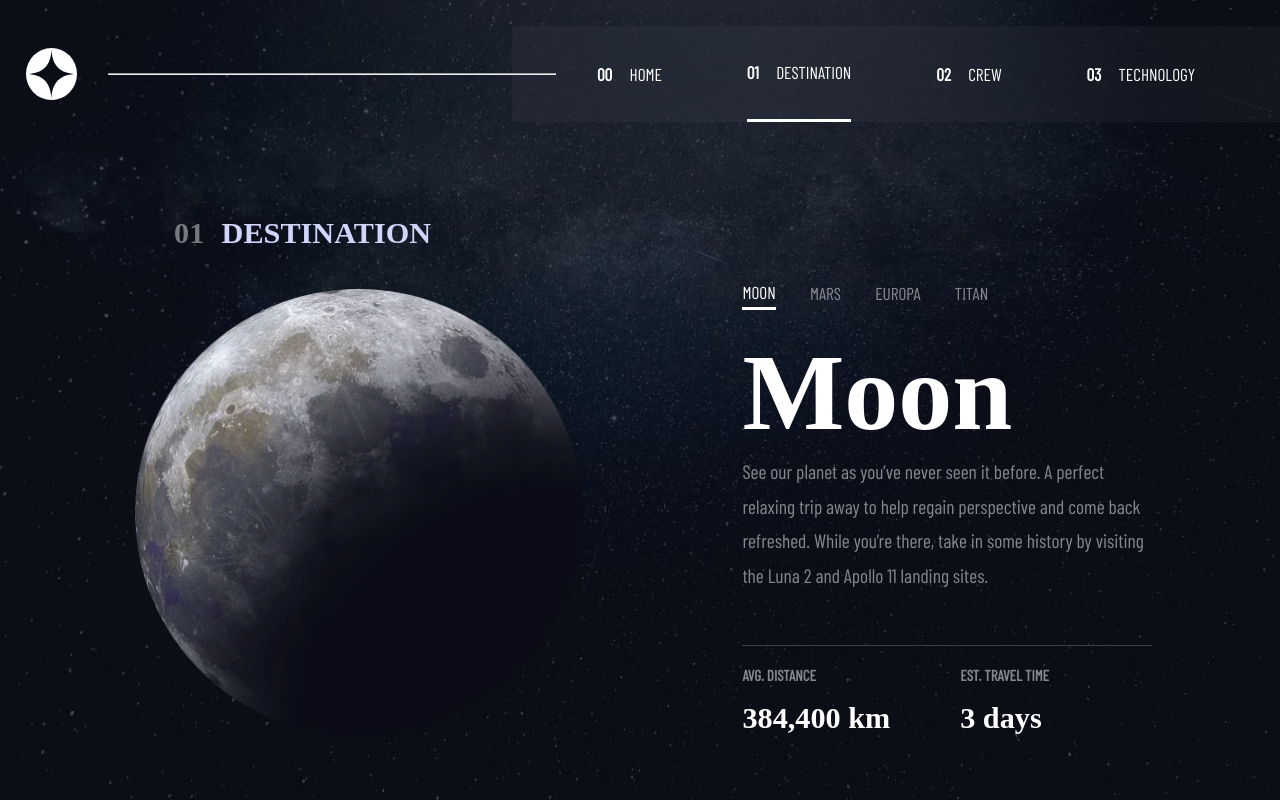
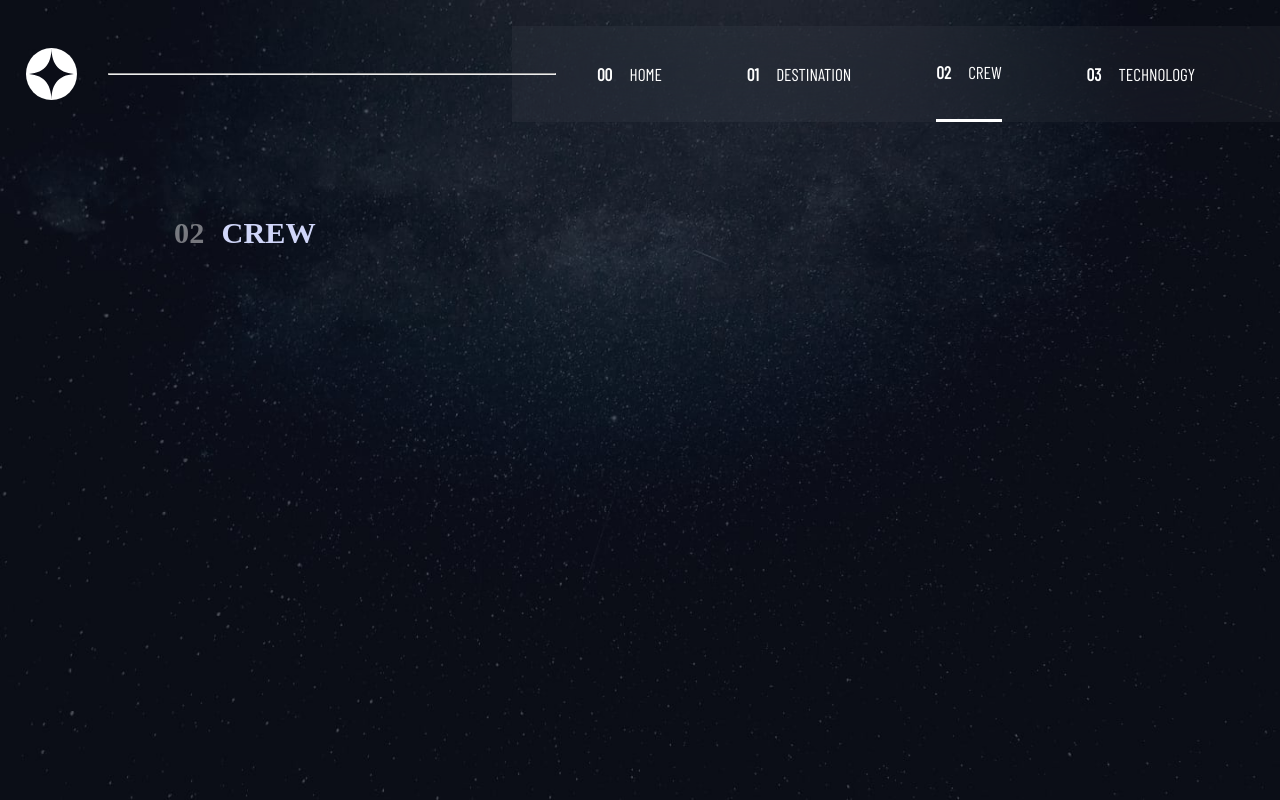
Before and after one commit to remcoj89/space-project, a website: page views/crew.html in a window 1280 px wide. Drawn offline with nearby package versions, Linux system fonts and the light colour scheme; a web font is replaced by a local one.

Commit message:
changed active class on crew and technology views

```diff
--- a/views/crew.html
+++ b/views/crew.html
@@ -18,8 +18,8 @@
       <div class="nav-bar__right">
         <ul class="nav-list">
           <li class="nav-item"><a href="../index.html"class="nav-item__link"><span class="nav-item__link--number">00</span>HOME</a></li>
-          <li class="nav-item active"><a href="./destination.html"class="nav-item__link"><span class="nav-item__link--number">01</span>DESTINATION</a></li>
-          <li class="nav-item"><a href="./crew.html"class="nav-item__link"><span class="nav-item__link--number">02</span>CREW</a></li>
+          <li class="nav-item"><a href="./destination.html"class="nav-item__link"><span class="nav-item__link--number">01</span>DESTINATION</a></li>
+          <li class="nav-item active"><a href="./crew.html"class="nav-item__link"><span class="nav-item__link--number">02</span>CREW</a></li>
           <li class="nav-item"><a href="./technology.html"class="nav-item__link"><span class="nav-item__link--number">03</span>Technology</a></li>
         </ul>
       </div>
@@ -28,43 +28,17 @@
       <div class="container">
         <div class="container__left">
           <div class="flex-box">
-            <h2 class="title"><span class="title--number">01</span>DESTINATION</h2>
-            <div class="destination--image"></div>
+            <h2 class="title"><span class="title--number">02</span>CREW</h2>
+
           </div>
         </div>
         <div class="container__right">
-          <div class="destination">
-          <div class="destination-nav-bar">
-            <ul class="nav-list">
-             <button class="nav-item destination-btn btn-active" id="moon-btn">MOON</button>
-             <button class="nav-item destination-btn" id="mars-btn">MARS</button>
-             <button class="nav-item destination-btn" id="europa-btn">EUROPA</button>
-             <button class="nav-item destination-btn" id="titan-btn">TITAN</button>
-            </ul>
-          </div>
-
-          <div class="destination-content">
-            <h1 class="destination-heading-2"></h1>
-            <p class="destination-body-text"></p>
-          </div>
-
-          <div class="dest-data">
-            <div class="dest-data__distance">
-              <h4 class="destination-sub-heading-2">AVG. DISTANCE</h4>
-              <h5 class="destination-sub-heading-1" id="distance"></h5>
-            </div>
-            <div class="dest-data__time">
-              <h4 class="destination-sub-heading-2" >EST. TRAVEL TIME</h4>
-              <h5 class="destination-sub-heading-1" id="time"></h5>
-            </div>
-          </div>
         </div>
-      </div>
       </div>
 
     </main>
   <!-- end main -->
   <script src="../index.js"></script>
-  <script src="../assets/scripts/destination.js"></script>
+  <script src="../assets/scripts/crew.js"></script>
 </body>
 </html>
```
Also changed, not shown: views/technology.html (+5 -31 lines).
